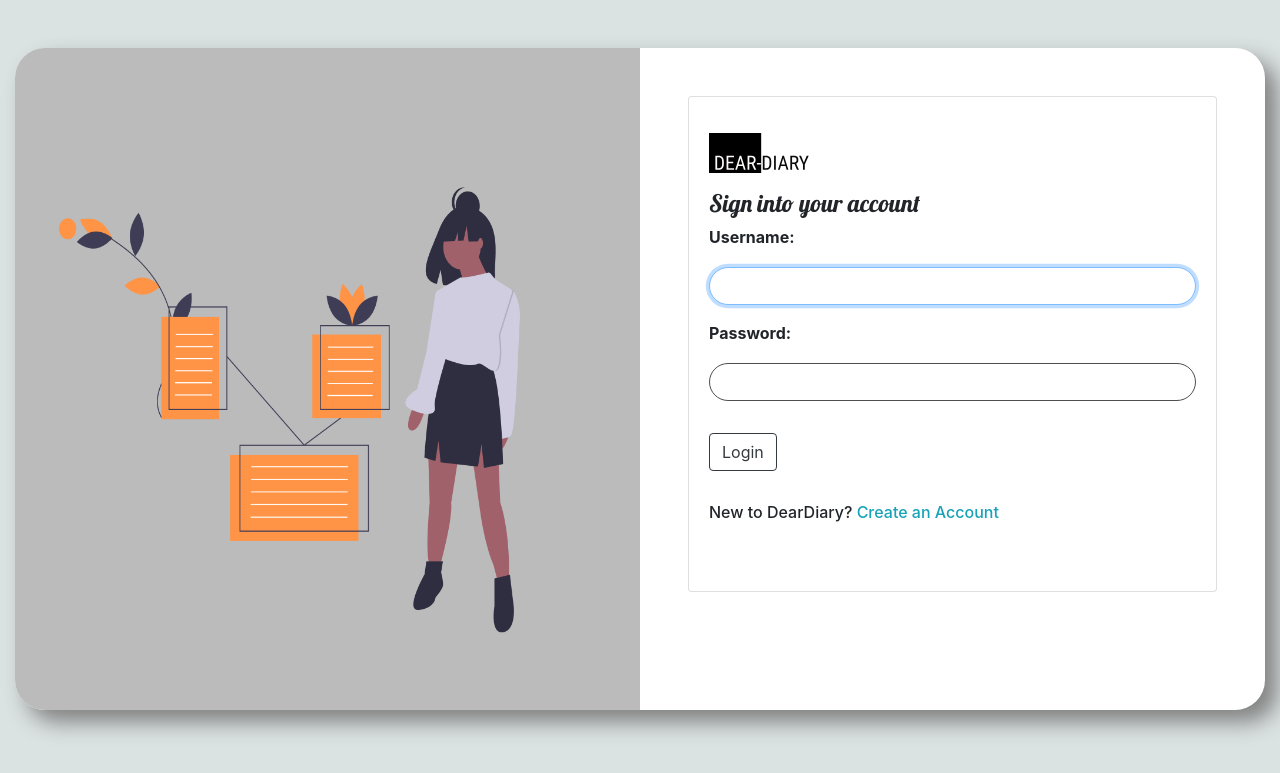
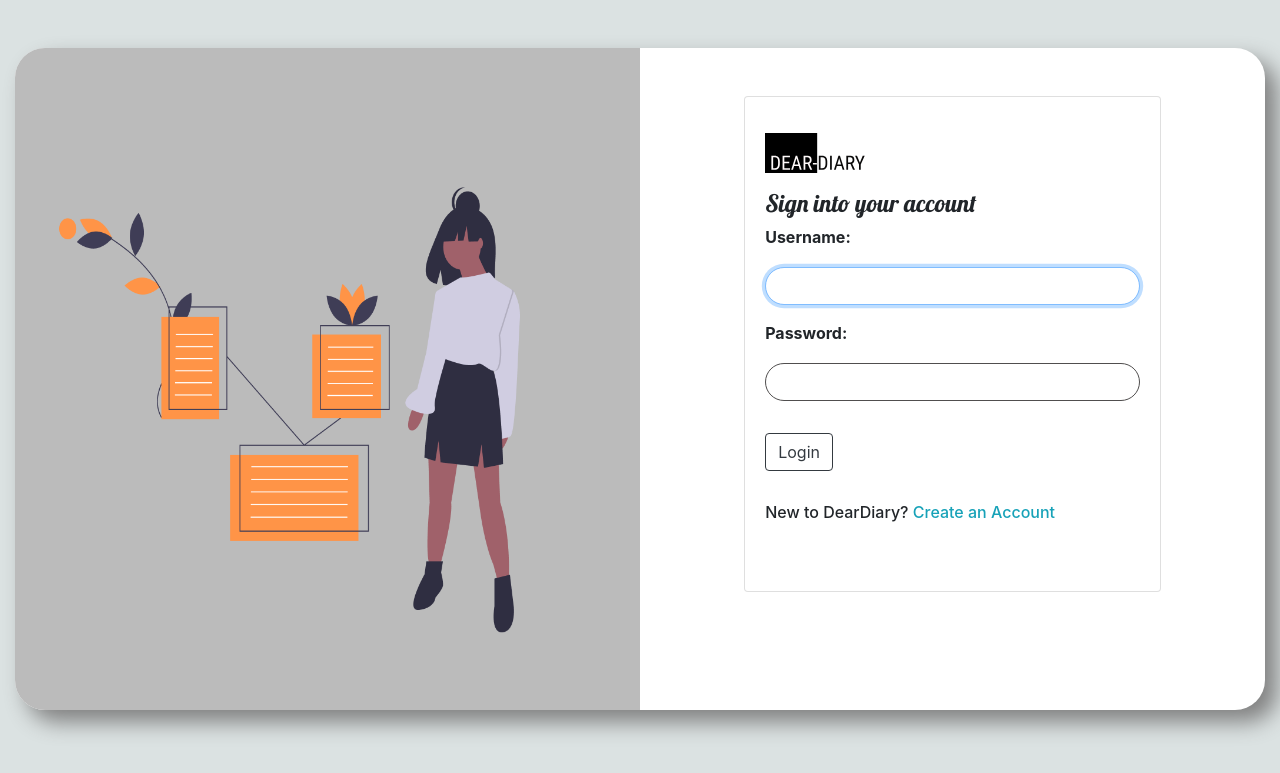
Before and after one commit to damselsingh/Diary, a Django app: page / in a window 1280 px wide. Shown: the top 773 px of the page. Run offline with Django 3.2, Linux system fonts and the light colour scheme; some libraries are stand-ins or nearby versions.

Commit message:
Update home.html

```diff
--- a/core/templates/core/home.html
+++ b/core/templates/core/home.html
@@ -60,7 +60,7 @@
             <div class="col-lg-6">
                  <img src="{% static 'core/images/homepage.png' %}" alt="" class="img-fluid">
             </div>
-            <div class="col-lg-6 px-5 pt-5">
+            <div class="col-lg-4 mx-auto pt-5">
                 {% if messages %}
                 {% for message in messages %}
                 <div {% if message.tags %} class="alert alert-dark alert-dismissible fade show" {% endif %}>
```
